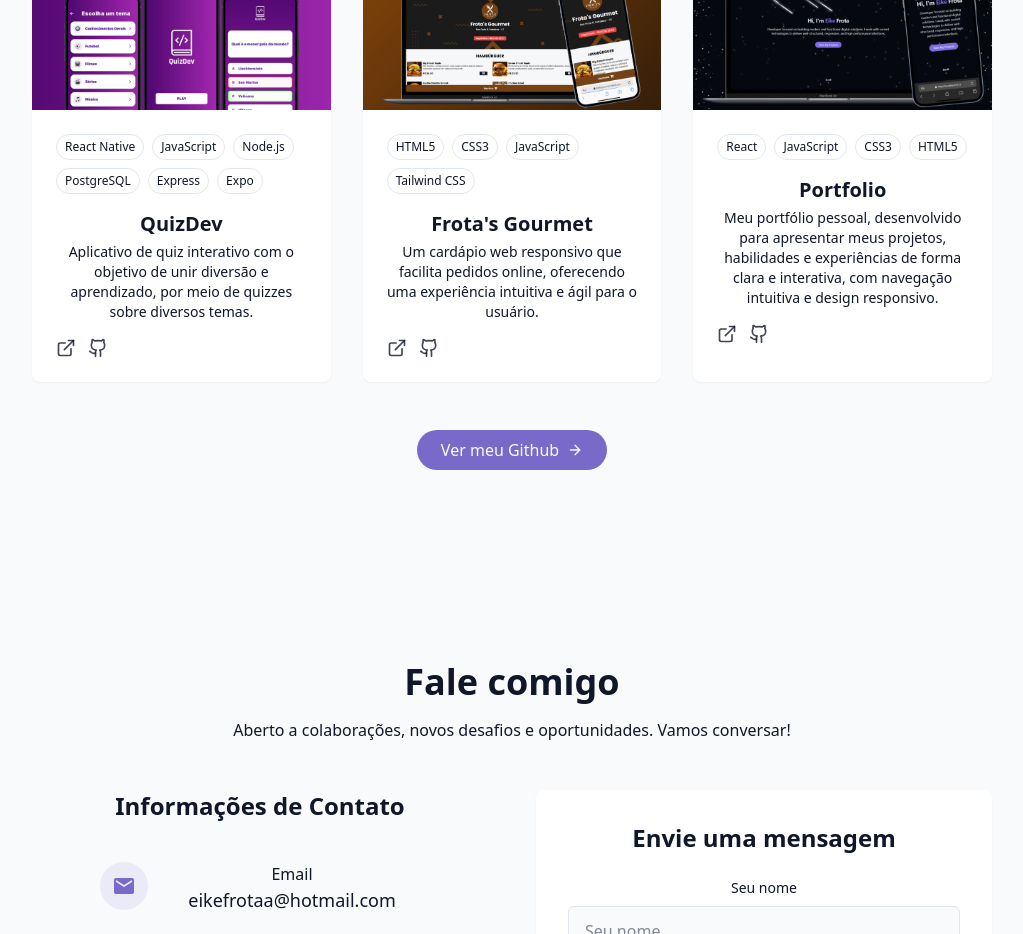
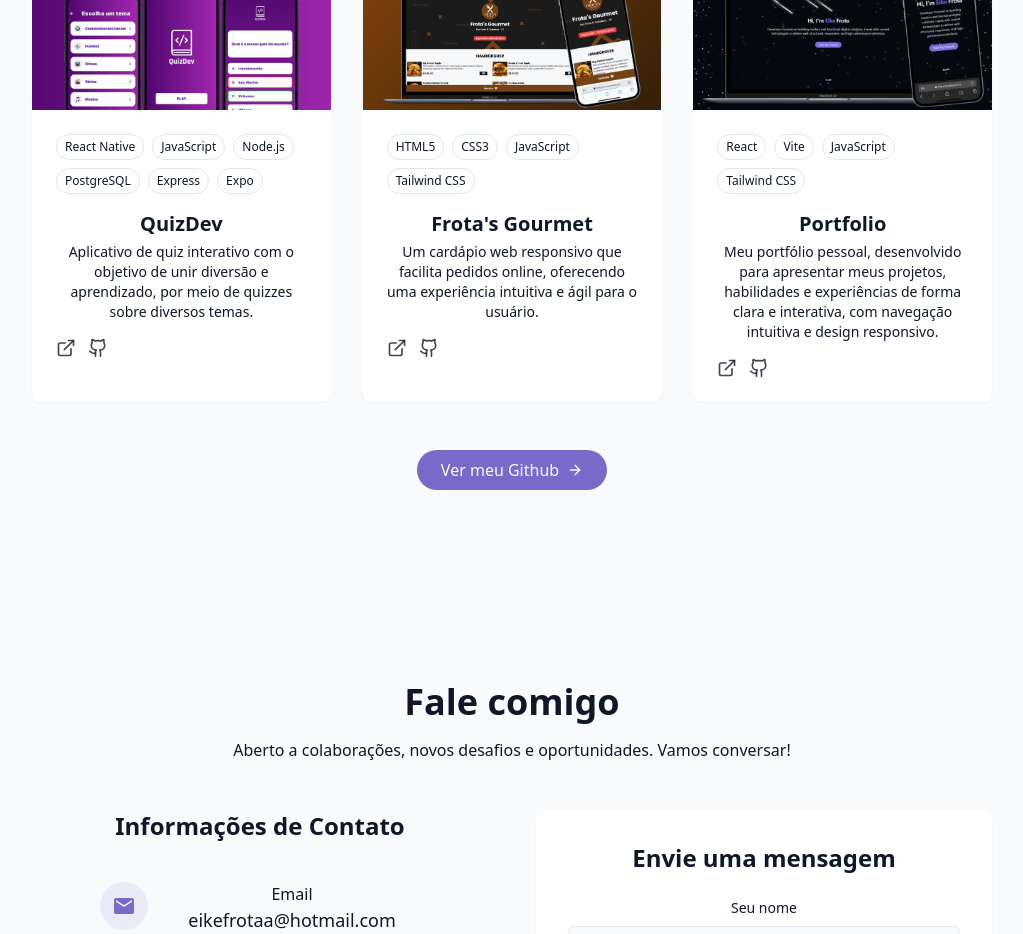
Before and after one commit to eikefrota/portfolio, a React (Vite) app: page / in a window 1280 px wide. Shown: the part 2940-3874 px from the top of the page, without its empty margins (128-1151 px from the left). Built offline with nearby package versions, Linux system fonts and the light colour scheme.

Commit message:
Editando projetos

```diff
--- a/src/components/ProjectsSection.jsx
+++ b/src/components/ProjectsSection.jsx
@@ -28,7 +28,7 @@ const projects = [
         description:
             "Meu portfólio pessoal, desenvolvido para apresentar meus projetos, habilidades e experiências de forma clara e interativa, com navegação intuitiva e design responsivo.",
         image: "/projects/portfolio.png",
-        tags: ["React", "JavaScript", "CSS3", "HTML5"],
+        tags: ["React", "Vite", "JavaScript", "Tailwind CSS"],
         demoUrl: "#",
         githubUrl: "#",
     }
```
